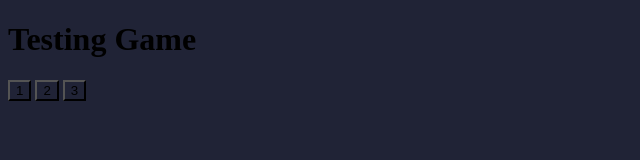
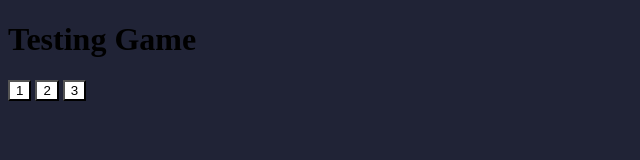
Before and after one commit to bluelevi/bluelevi.github.io, a plain HTML site: page index.html in a window 1280 px wide. Shown: the whole page, without its empty margins (0-640 px from the left). Drawn offline with Linux system fonts and the light colour scheme.

Commit message:
Update styles.css

```diff
--- a/styles.css
+++ b/styles.css
@@ -3,5 +3,5 @@ body {
 }
 
 button {
-  background-color:#202336;
+  background-color: white;
 }
```
